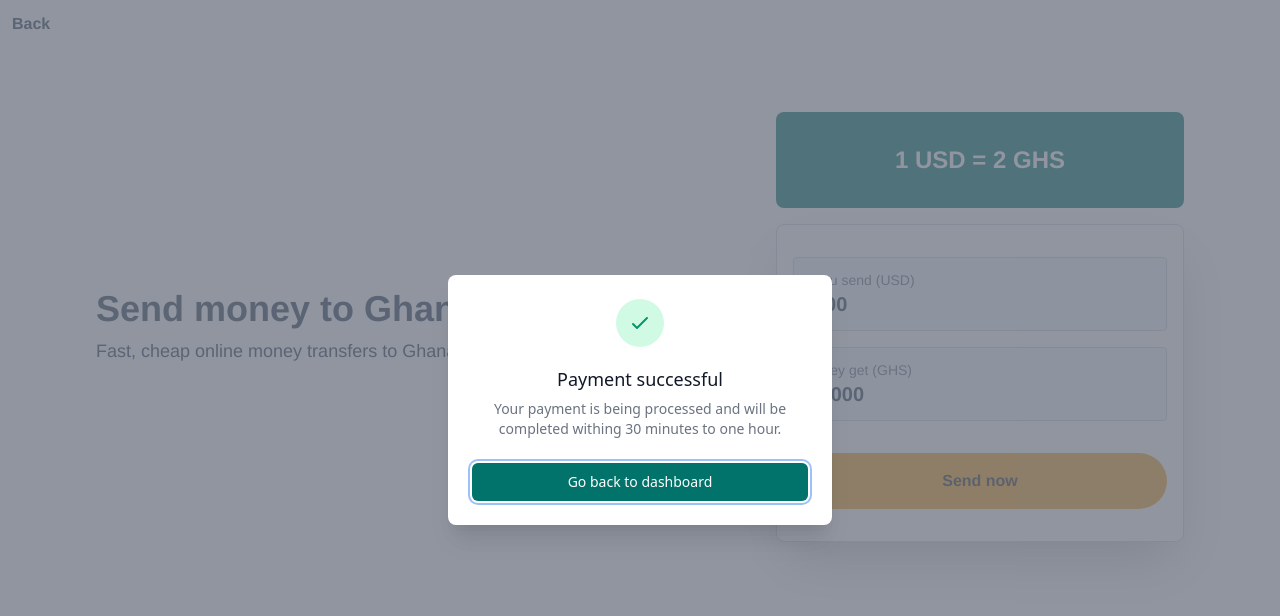
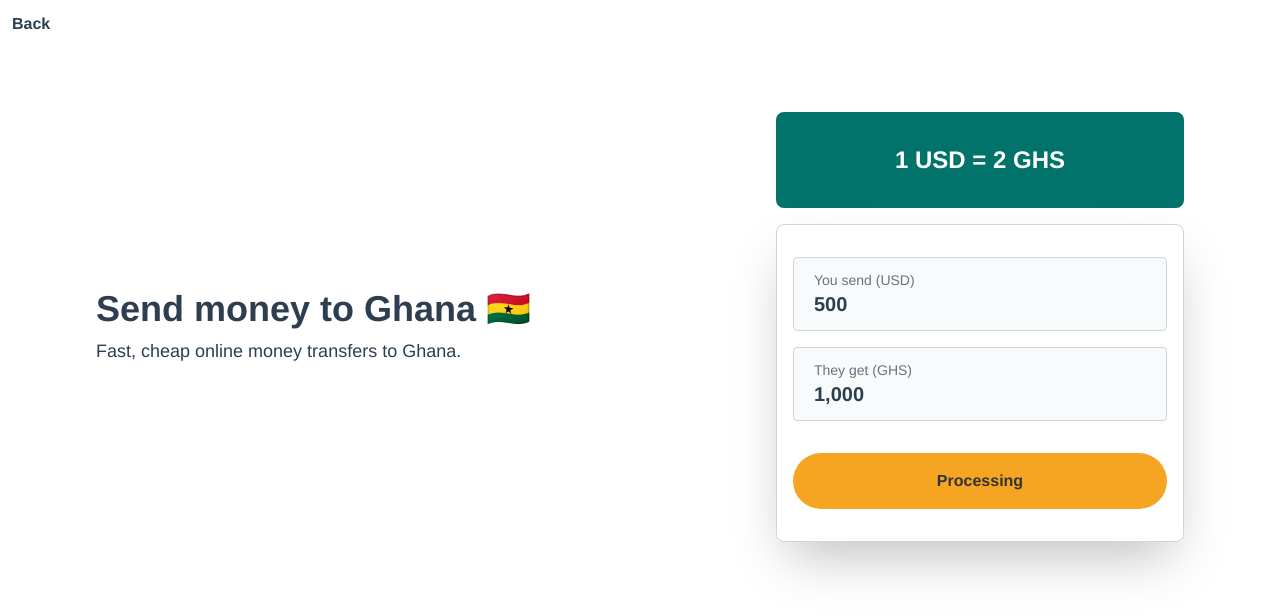
Before and after one commit to ejirocodes/remittance-app, a Vue app: page /send-money/ghana in a window 1280 px wide. Both pictures are taken after a click on the button "Send now". Shown: the top 616 px of the page. Built offline with nearby package versions, Linux system fonts and the light colour scheme; no server answers.

Commit message:
simulate transaction  processing

```diff
--- a/src/views/SendMoney.vue
+++ b/src/views/SendMoney.vue
@@ -97,11 +97,12 @@
             "
             @click="processPayment()"
           >
-            Send now
+            <span v-if="isProcessing">Processing</span>
+            <span v-else>Send now</span>
           </button>
         </div>
       </div>
-      <PaymentSuccessModal :open="openModal"   @modalState="modalState($event)"/>
+      <PaymentSuccessModal :open="openModal" @modalState="modalState($event)" />
     </section>
   </div>
 </template>
@@ -117,11 +118,12 @@ import {
 import { useRoute } from "vue-router";
 import ApiService from "@/services/api.service";
 import { useRouter } from "vue-router";
-import PaymentSuccessModal from '@/components/shared/PaymentSuccessModal.vue'
+import PaymentSuccessModal from "@/components/shared/PaymentSuccessModal.vue";
+
 export default defineComponent({
   name: "SendMoney",
   components: {
-      PaymentSuccessModal
+    PaymentSuccessModal,
   },
   setup() {
     let route = useRoute();
@@ -132,8 +134,7 @@ export default defineComponent({
     const sendAmouut = ref(500);
     const currentRate = ref(2);
     const openModal = ref(false);
-
-
+    const isProcessing = ref(false);
 
     const countries = ref([
       {
@@ -171,9 +172,9 @@ export default defineComponent({
       );
     });
 
-     const modalState = (openState)  => {
+    const modalState = (openState) => {
       openModal.value = openState;
-    }
+    };
 
     const getRate = async () => {
       const { data } = await ApiService.getRates(axios);
@@ -181,8 +182,11 @@ export default defineComponent({
     };
 
     const processPayment = async () => {
-        openModal.value = true
-        console.log(openModal.value);
+      isProcessing.value = true;
+      setTimeout(() => {
+        isProcessing.value = false;
+        openModal.value = true;
+      }, 3000);
     };
 
     onMounted(() => {
@@ -192,6 +196,7 @@ export default defineComponent({
     return {
       selectedCountry,
       processPayment,
+      isProcessing,
       openModal,
       route,
       sendAmouut,
```
